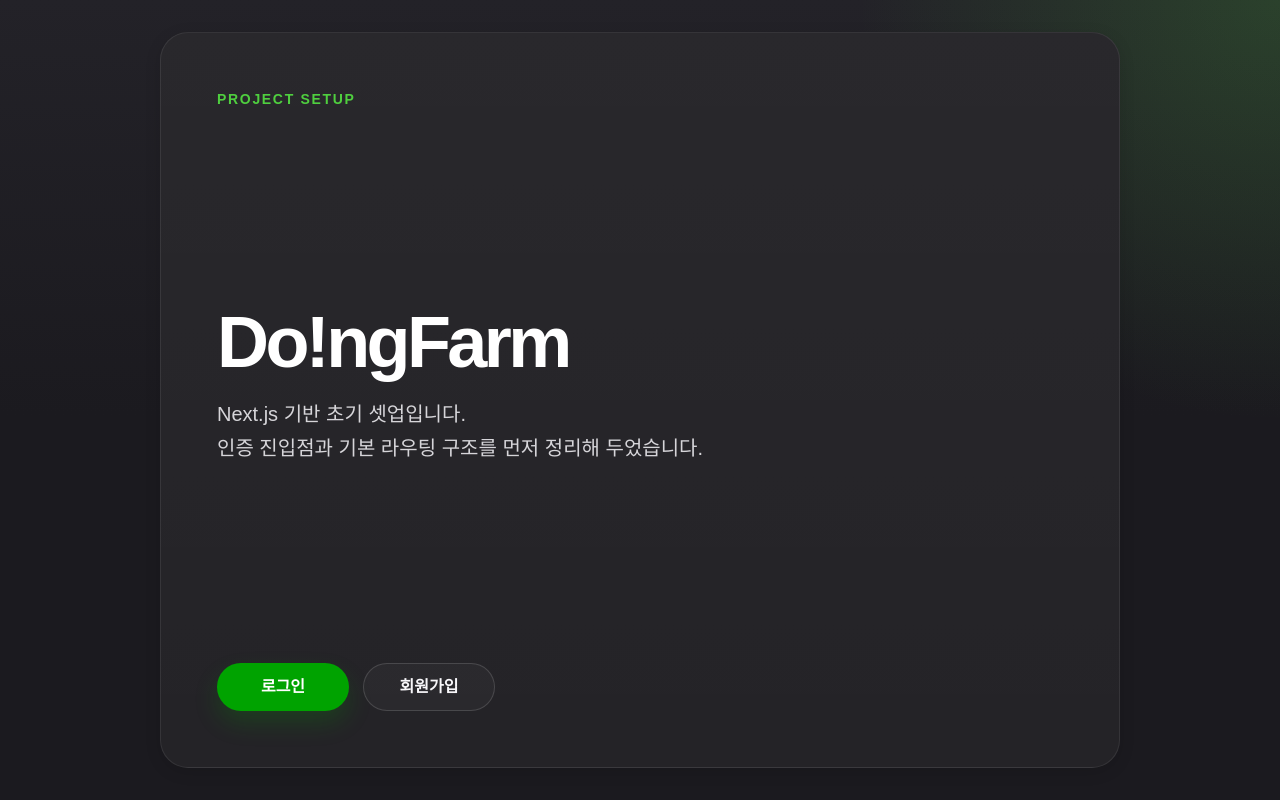
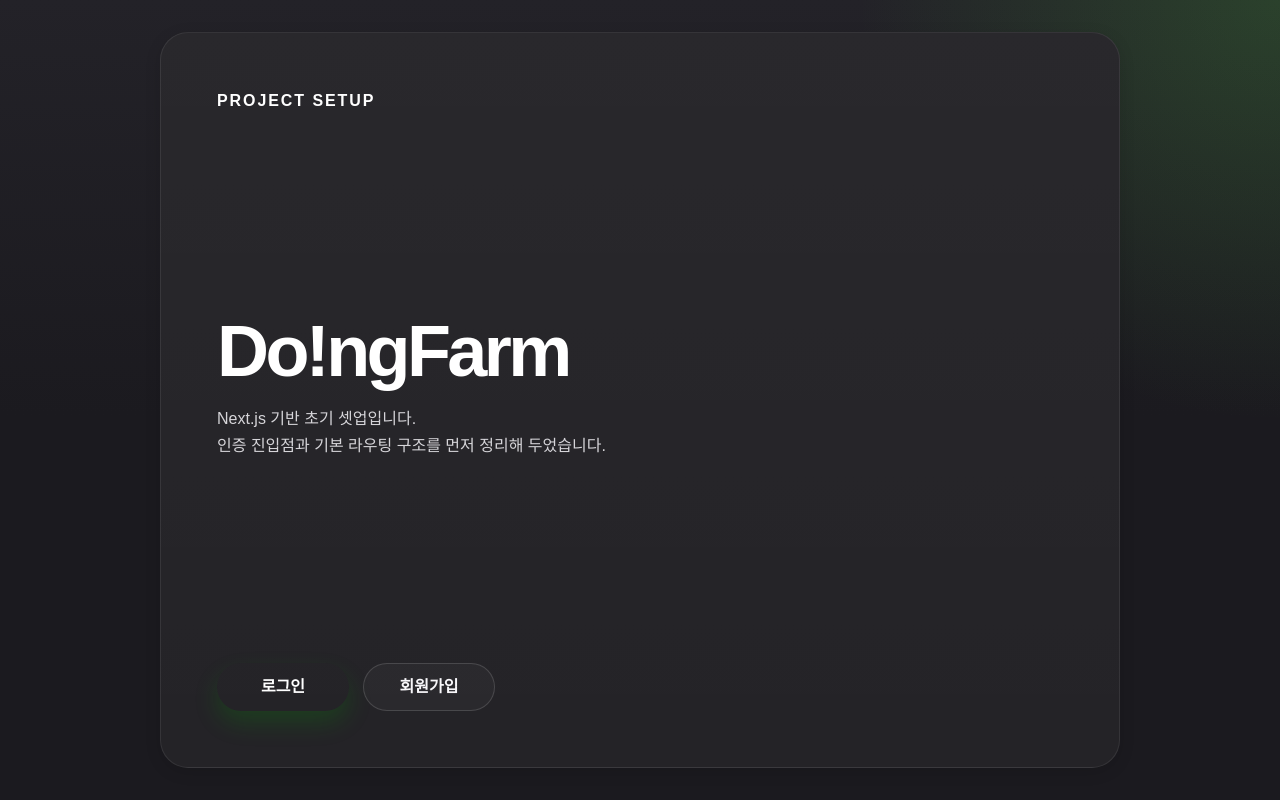
Before and after one commit to douk9909/DoingFarm, a Next.js app: page / in a window 1280 px wide. Built offline with nearby package versions, Linux system fonts and the light colour scheme.

Commit message:
feat: token.css 컬러 수정

```diff
--- a/src/styles/tokens.css
+++ b/src/styles/tokens.css
@@ -1,10 +1,15 @@
 :root {
   /* brand */
-  --color-primary: #00a300;
-  --color-primary-hover: #08ba08;
-  --color-primary-dark: #007910;
-  --color-primary-light: #4fcf3f;
-  --color-primary-pale: #cfffd2;
+  --color-primary-100: #cff8d2;
+  --color-primary-200: #a6ebaa;
+  --color-primary-300: #6bda71;
+  --color-primary-400: #3fc03f;
+  --color-primary-500: #00a200;
+  --color-primary-600: #0b8a0b;
+  --color-primary-700: #0d7910;
+  --color-primary-800: #10671f;
+  --color-primary-900: #00490c;
+  --color-primary-950: #00330d;
 
   /* background */
   --color-background: #1b1a1f;
@@ -47,16 +52,11 @@
   --color-profile-rose: #ae2e24;
   --color-profile-cobalt: #1458bc;
   --color-profile-yellow: #bd8c00;
-  --color-profile-orange: #9f4b00;
+  --color-profile-orange: #e56c00;
 
-  /* typography */
-  --font-size-12: 12px;
-  --font-size-14: 14px;
-  --font-size-16: 16px;
-  --font-size-18: 18px;
-  --font-size-20: 20px;
-  --font-size-24: 24px;
-  --font-size-32: 32px;
+  /* logo color */
+  --color-logo-green: #98e309;
+  --color-logo-red: #cb2f33;
 
   /* radius */
   --radius-sm: 8px;
```
